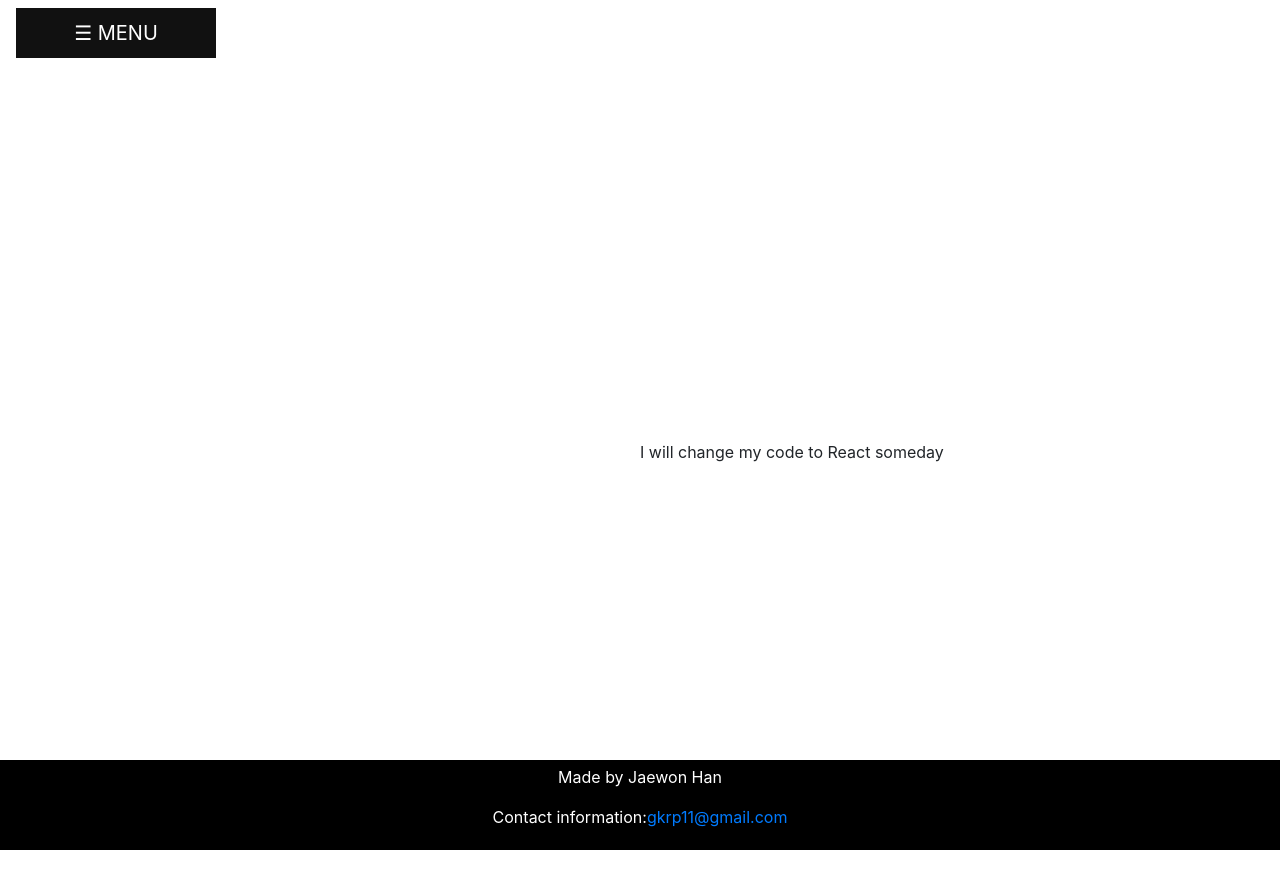
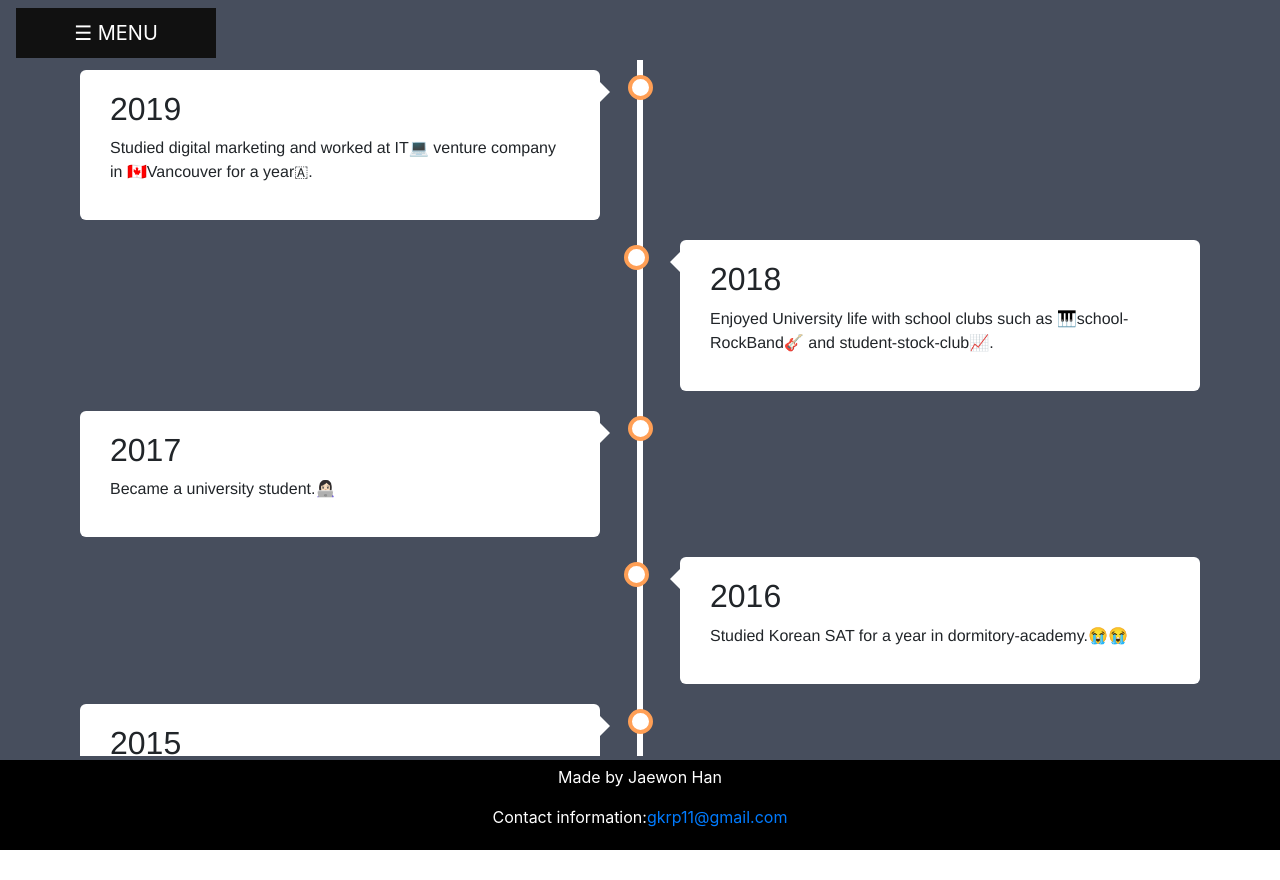
Before and after one commit to ellynhan/BasicHtml, a plain HTML site: page aboutMe.html in a window 1280 px wide. After the commit the page ends 850 px from the top, so only its background shows below. Drawn offline with nearby package versions, Linux system fonts and the light colour scheme.

Commit message:
Add about me page

```diff
--- a/aboutMe.html
+++ b/aboutMe.html
@@ -24,13 +24,54 @@
         <a href="#">Favorite Things</a>
     </div>
     <div id="whole-page-container" class="flex-row">
-        <div id="content-page-container" class="d-flex flex-column " style="background-color:white">
+        <div id="content-page-container" class="d-flex flex-column " style="background-color:#474e5d">
             <div class="main-container">
-                I will change my code to React someday
+                <div class="timeline">
+                    <div class="time-container left">
+                        <div class="time-content">
+                            <h2>2019</h2>
+                            <p>Studied digital marketing and worked at IT💻 venture company in 🇨🇦Vancouver for a
+                                year🇦.</p>
+                        </div>
+                    </div>
+                    <div class="time-container right">
+                        <div class="time-content">
+                            <h2>2018</h2>
+                            <p>Enjoyed University life with school clubs such as 🎹school-RockBand🎸 and
+                                student-stock-club📈.
+                            </p>
+                        </div>
+                    </div>
+                    <div class="time-container left">
+                        <div class="time-content">
+                            <h2>2017</h2>
+                            <p>Became a university student.👩🏻‍💻</p>
+                        </div>
+                    </div>
+                    <div class="time-container right">
+                        <div class="time-content">
+                            <h2>2016</h2>
+                            <p>Studied Korean SAT for a year in dormitory-academy.😭😭</p>
+                        </div>
+                    </div>
+                    <div class="time-container left">
+                        <div class="time-content">
+                            <h2>2015</h2>
+                            <p>Graduated High school.👩🏻‍🎓</p>
+                        </div>
+                    </div>
+                    <div class="time-container right">
+                        <div class="time-content">
+                            <h2>1997</h2>
+                            <p>👼🏻 Born 🤱🏻</p>
+                        </div>
+                    </div>
+                </div>
             </div>
         </div>
     </div>
-    <!-- footer -->
+
+    <!-- footer start-->
     <button class="openbtn" onclick="openNav()">☰ MENU</button>
     <footer>
         <div class='text-center' style='color: white; background-color:black; padding: 5px'>
@@ -38,6 +79,7 @@
             <p>Contact information:<a href=" gkrp11@gmail.com">gkrp11@gmail.com</a></p>
         </div>
     </footer>
+    <!-- footer end-->
     <script>
         function openNav() {
             document.getElementById("mySidepanel").style.width = "250px";
--- a/style.css
+++ b/style.css
@@ -1,17 +1,18 @@
-.list-group a {
-  margin-top: 2vh;
-}
-
 #whole-page-container {
   position: relative;
-  min-height: 110vh;
+  min-height: 100vh;
   background-color: black;
 }
 
 #content-page-container {
-  height: 110vh;
+  height: 100vh;
   padding-bottom: 2.5rem;
   /* Footer height */
+}
+
+/* menu bar */
+.list-group a {
+  margin-top: 2vh;
 }
 
 .sidepanel {
@@ -124,12 +125,6 @@
   background-color: black;
 }
 
-.main-container {
-  position: absolute;
-  top: 50%;
-  left: 50%;
-}
-
 footer {
   position: absolute;
   bottom: 0;
@@ -137,3 +132,140 @@ footer {
   height: 2.5rem;
   /* Footer height */
 }
+
+
+/* about me */
+
+.main-container {
+  position: absolute;
+  width: 100%;
+  height: 87vh;
+  margin-top: 60px;
+  font-family: Helvetica, sans-serif;
+  overflow: scroll;
+}
+
+.timeline {
+  position: relative;
+  max-width: 1200px;
+  margin: 0 auto;
+}
+
+/* The actual timeline (the vertical ruler) */
+.timeline::after {
+  content: '';
+  position: absolute;
+  width: 6px;
+  background-color: white;
+  top: 0;
+  bottom: 0;
+  left: 50%;
+  margin-left: -3px;
+}
+
+/* Container around content */
+.time-container {
+  padding: 10px 40px;
+  position: relative;
+  background-color: inherit;
+  width: 50%;
+}
+
+/* The circles on the timeline */
+.time-container::after {
+  content: '';
+  position: absolute;
+  width: 25px;
+  height: 25px;
+  right: -13px;
+  background-color: white;
+  border: 4px solid #FF9F55;
+  top: 15px;
+  border-radius: 50%;
+  z-index: 1;
+}
+
+/* Place the container to the left */
+.left {
+  left: 0;
+}
+
+/* Place the container to the right */
+.right {
+  left: 50%;
+}
+
+/* Add arrows to the left container (pointing right) */
+.left::before {
+  content: " ";
+  height: 0;
+  position: absolute;
+  top: 22px;
+  width: 0;
+  z-index: 1;
+  right: 30px;
+  border: medium solid white;
+  border-width: 10px 0 10px 10px;
+  border-color: transparent transparent transparent white;
+}
+
+/* Add arrows to the right container (pointing left) */
+.right::before {
+  content: " ";
+  height: 0;
+  position: absolute;
+  top: 22px;
+  width: 0;
+  z-index: 1;
+  left: 30px;
+  border: medium solid white;
+  border-width: 10px 10px 10px 0;
+  border-color: transparent white transparent transparent;
+}
+
+/* Fix the circle for containers on the right side */
+.right::after {
+  left: -16px;
+}
+
+/* The actual content */
+.time-content {
+  padding: 20px 30px;
+  background-color: white;
+  position: relative;
+  border-radius: 6px;
+}
+
+@media screen and (max-width: 600px) {
+
+  /* Place the timelime to the left */
+  .timeline::after {
+    left: 31px;
+  }
+
+  /* Full-width containers */
+  .time-container {
+    width: 100%;
+    padding-left: 70px;
+    padding-right: 25px;
+  }
+
+  /* Make sure that all arrows are pointing leftwards */
+  .time-container::before {
+    left: 60px;
+    border: medium solid white;
+    border-width: 10px 10px 10px 0;
+    border-color: transparent white transparent transparent;
+  }
+
+  /* Make sure all circles are at the same spot */
+  .left::after,
+  .right::after {
+    left: 15px;
+  }
+
+  /* Make all right containers behave like the left ones */
+  .right {
+    left: 0%;
+  }
+}
```
